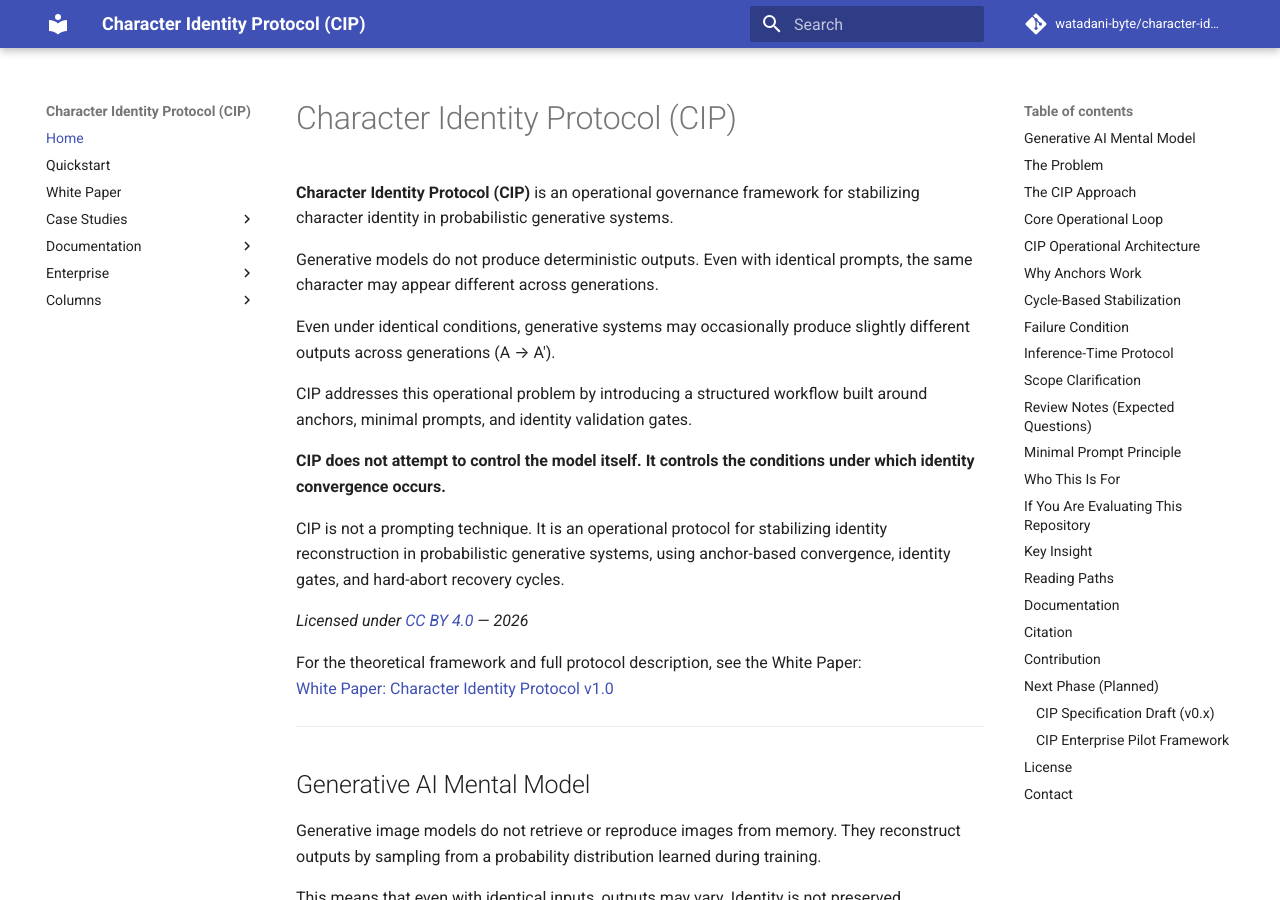
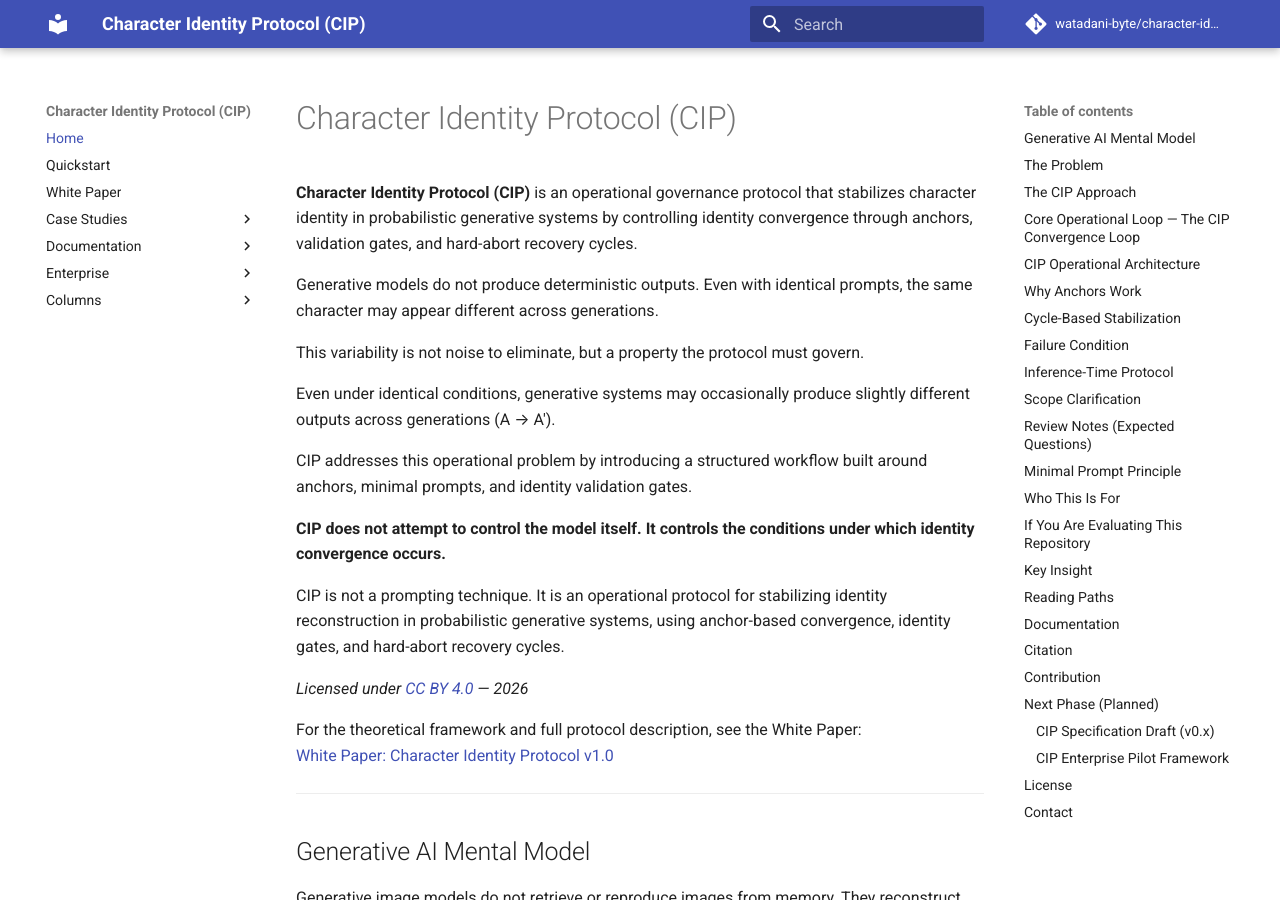
Before and after one commit to watadani-byte/character-identity-protocol, an MkDocs documentation site: the page built from docs/index.md, in a window 1280 px wide and 900 px high. Built offline with MkDocs 1.6.1 and Material for MkDocs 9.7.7, drawn with Linux system fonts in a browser that asks for light colours; comment, search, counter and statistics services are not loaded; some of the changed text lies outside the part shown.

Commit message:
index.md を更新

````diff
--- a/docs/index.md
+++ b/docs/index.md
@@ -1,9 +1,13 @@
 # Character Identity Protocol (CIP)
 
-**Character Identity Protocol (CIP)** is an operational governance framework
-for stabilizing character identity in probabilistic generative systems.
+**Character Identity Protocol (CIP)** is an operational governance protocol
+that stabilizes character identity in probabilistic generative systems
+by controlling identity convergence through anchors, validation gates,
+and hard-abort recovery cycles.
 
 Generative models do not produce deterministic outputs. Even with identical prompts, the same character may appear different across generations.
+
+This variability is not noise to eliminate, but a property the protocol must govern.
 
 Even under identical conditions, generative systems may occasionally produce slightly different outputs across generations (A → A′).
 
@@ -86,6 +90,8 @@ Without operational control, **identity drift emerges naturally**.
 
 CIP was designed to operationally control this reconstruction behavior.
 
+CIP addresses the operational problem of identity drift in probabilistic generative systems by introducing a validation-governed convergence loop.
+
 In image generation communities, this problem is often discussed as character consistency, identity preservation, or consistent character generation.
 CIP addresses it at the operational governance layer.
 
@@ -125,7 +131,9 @@ CIP defines the validation gates. The similarity threshold is an operator-define
 
 -----
 
-## Core Operational Loop
+## Core Operational Loop — The CIP Convergence Loop
+
+The CIP convergence loop is the central operational mechanism of the protocol:
 
 ```
 Anchor Image + Minimal Prompt
````
